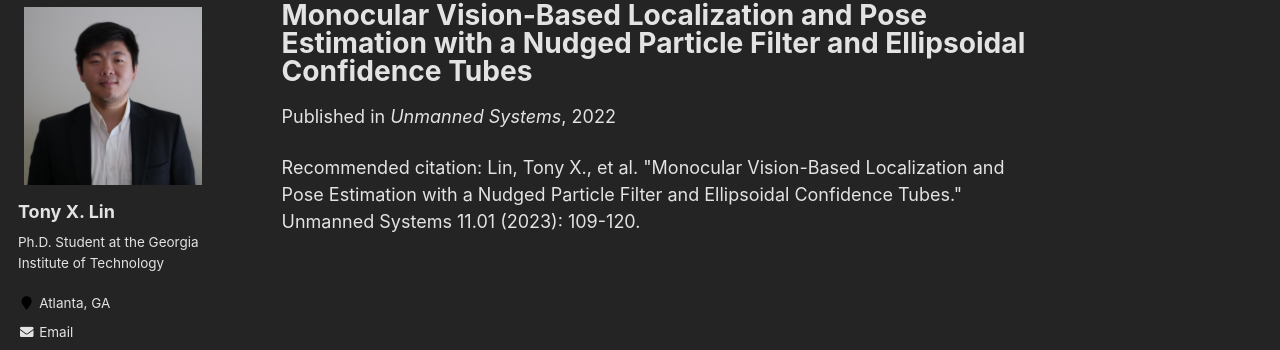
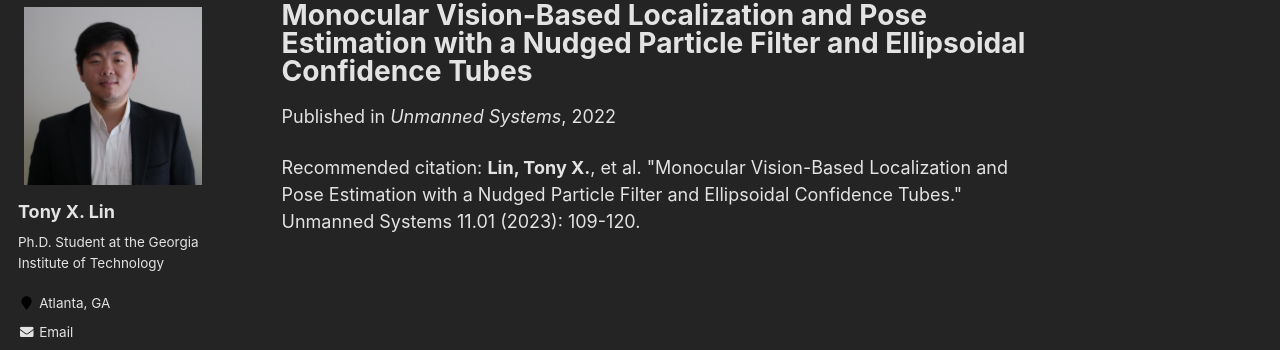
Before and after one commit to tony-x-lin/tony-x-lin.github.io, a Jekyll site: the page built from _publications/US2022.md, in a window 1280 px wide. Shown: the part 117-467 px from the top of the page. Built offline with Jekyll 4.4.1, drawn with Linux system fonts in a browser that asks for light colours.

Commit message:
Update US2022.md

```diff
--- a/_publications/US2022.md
+++ b/_publications/US2022.md
@@ -4,5 +4,5 @@ collection: publications
 permalink: /publications/US2022
 venue: "Unmanned Systems"
 date: 2022-06-13
-citation: 'Lin, Tony X., et al. "Monocular Vision-Based Localization and Pose Estimation with a Nudged Particle Filter and Ellipsoidal Confidence Tubes." Unmanned Systems 11.01 (2023): 109-120.'
+citation: '<b>Lin, Tony X.</b>, et al. "Monocular Vision-Based Localization and Pose Estimation with a Nudged Particle Filter and Ellipsoidal Confidence Tubes." Unmanned Systems 11.01 (2023): 109-120.'
 ---
```
